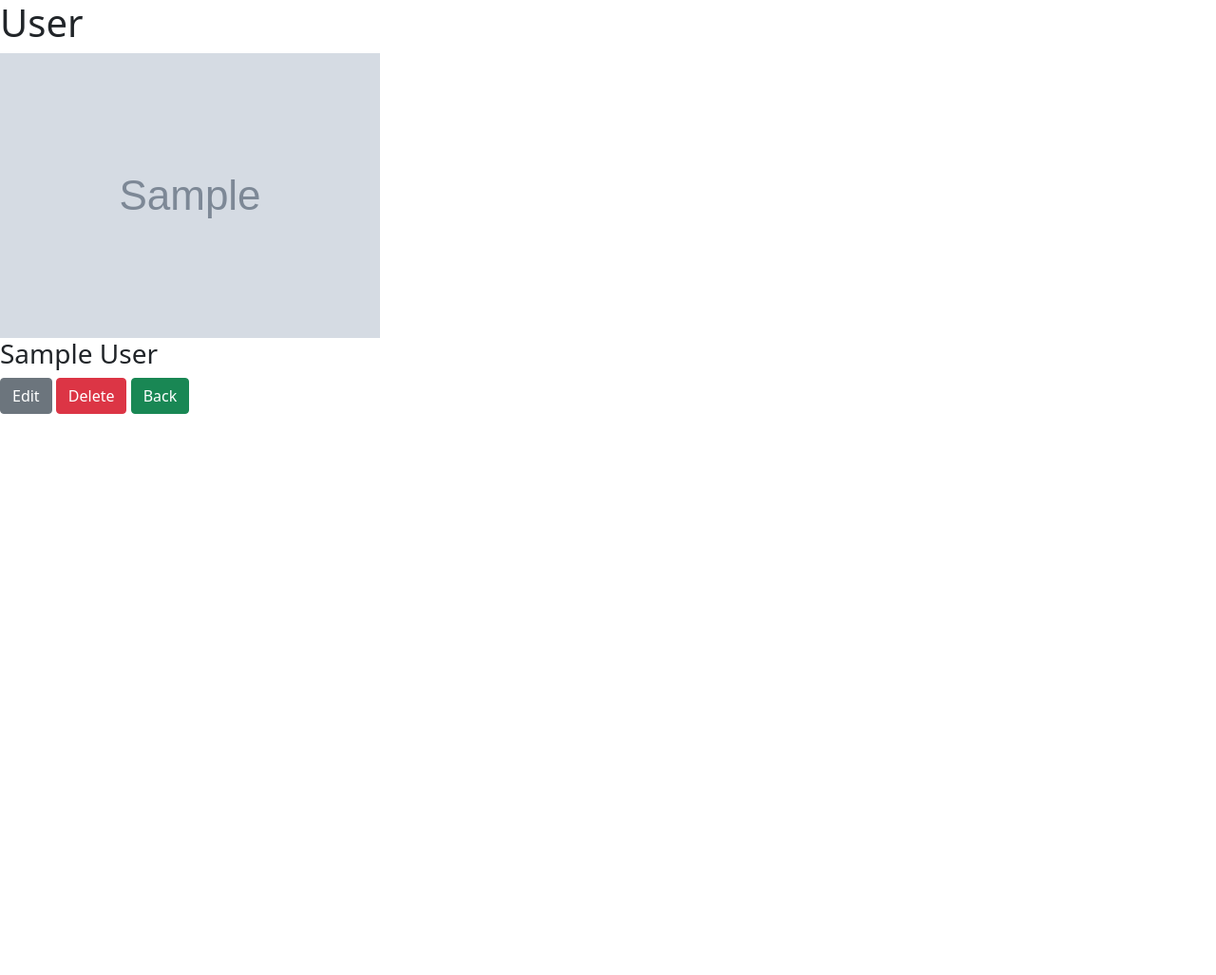
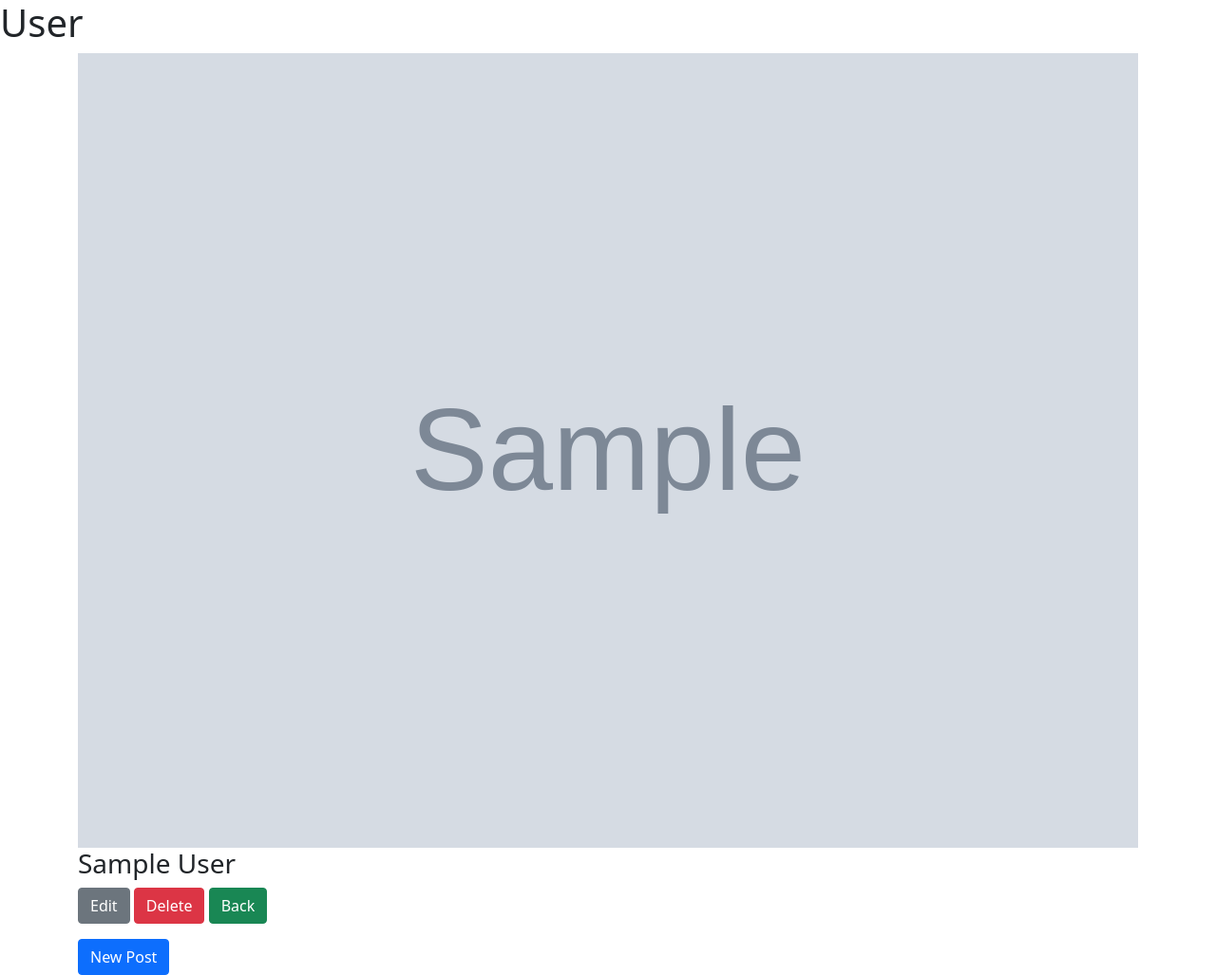
Before and after one commit to BrandonLMcintosh/23-1, a Flask app: page /users/1 in a window 1280 px wide. Shown: the whole page at 95% size. Before the commit the page ends 436 px from the top, so only its background shows below. Run offline with Flask 2, Linux system fonts and the light colour scheme; tables that the repository leaves empty hold one stand-in row (values such as "Sample post"); grey boxes marked "Sample" are stand-in pictures; parts of the project's set-up code (start-up, migrations or seed data) failed here and were passed over.

Commit message:
Finished most of the routes. Need tests. Read todo.txt

```diff
--- a/app.py
+++ b/app.py
@@ -1,8 +1,9 @@
 """Blogly application."""
+from re import template
 from flask import Flask, render_template, redirect, request
-from models import db, connect_db, User
+from models import db, connect_db, User, Post
 from flask_debugtoolbar import DebugToolbarExtension
-
+from datetime import datetime
 app = Flask(__name__)
 app.debug = True
 app.config['SECRET_KEY'] = "SuperSecret"
@@ -12,10 +13,13 @@
 app.config['TESTING'] = True
 app.config['DEBUG_TB_INTERCEPT_REDIRECTS'] = False
 
+
 toolbar = DebugToolbarExtension(app)
 connect_db(app)
 db.create_all()
-
+##################################
+### START INVIDIDUAL GET ROUTES ##
+##################################
 @app.route('/')
 def index():
     """REDIRECTS IMMEDIATELY TO /USERS"""
@@ -27,33 +31,7 @@
     """GET ROUTE FOR USER LIST (INDEX)"""
 
     users = User.query.order_by(User.first_name).all()
-    return render_template("user_list.html.j2", users=users)
-
-
-@app.route('/users/new')
-def users_new():
-    """GET ROUTE FOR NEW USER FORM"""
-
-    return render_template("new_user.html.j2")
-
-
-@app.route('/users/new', methods=["POST"])
-def users_post():
-    """POST ROUTE FOR NEW USER"""
-
-    first_name = request.form["first_name"]
-    last_name = request.form["last_name"]
-    image_url = request.form["image_url"] or None
-
-    user = User(
-        first_name=first_name,
-        last_name=last_name,
-        image_url=image_url)
-
-    db.session.add(user)
-    db.session.commit()
-
-    return redirect('/users')
+    return render_template("root/user_list.html.j2", users=users)
 
 
 @app.route('/users/<int:user_id>')
@@ -61,38 +39,118 @@
     """GET ROUTE FOR INDIVIDUAL USER"""
 
     user = User.query.get_or_404(user_id)
-    print(type(user.image_url))
-    return render_template("user.html.j2", user=user)
+
+    return render_template("user/user.html.j2", user=user)
+
+##################################
+##### START  GET/POST ROUTES #####
+##################################
 
 
-@app.route('/users/<int:user_id>/edit')
-def users_edit_get(user_id):
-    """GET ROUTE FOR USER EDIT"""
+@app.route('/users/new', methods=["GET", "POST"])
+def users_post():
+    """POST ROUTE FOR NEW USER"""
 
-    user = User.query.get_or_404(user_id)
-    return render_template("edit_user.html.j2", user=user)
+    if request.method == "GET":
+
+        return render_template("user/new_user.html.j2")
+
+    elif request.method == "POST":
+
+        first_name = request.form["first_name"]
+        last_name = request.form["last_name"]
+        image_url = request.form["image_url"] or None
+
+        user = User(
+        first_name=first_name,
+        last_name=last_name,
+        image_url=image_url)
+
+        db.session.add(user)
+        db.session.commit()
+
+        return redirect(f'/users/{user.id}')
+
+    else:
+
+        return redirect('/users')
 
 
-@app.route('/users/<int:user_id>/edit', methods=["POST"])
-def users_edit_post(user_id):
-    """POST ROUTE FOR USER EDIT"""
+@app.route('/users/<int:user_id>/edit', methods=["GET", "POST"])
+def users_user_edit(user_id):
+    """POST/GET ROUTE FOR USER EDIT"""
 
-    user = User.query.get_or_404(user_id)
-    db.session.add(user)
-    user.first_name = request.form["first_name"]
-    user.last_name = request.form["last_name"]
-    user.image_url = request.form["image_url"]
-    db.session.commit()
+    user = db.session.query(User).get_or_404(user_id)
 
-    return redirect(f'/users/{user_id}')
+    if request.method == "GET":
 
+        return render_template("user/edit_user.html.j2", user=user)
+
+    elif request.method == "POST":
+
+        db.session.add(user)
+        user.first_name = request.form["first_name"]
+        user.last_name = request.form["last_name"]
+        user.image_url = request.form["image_url"]
+        db.session.commit()
+
+        return redirect(f'/users/{user_id}')
+
+    else:
+
+        return redirect(f'/users/{user_id}')
+
+
+@app.route('/users/<int:user_id>/posts/<int:post_id>', methods=["GET", "POST"])
+def user_posts_edit(user_id, post_id):
+    """POST route for user post edit. Doesn't change post.created_at or post.user"""
+
+    user = db.session.query(User).get(user_id)
+    post = db.session.query(Post).get(post_id)
+
+    if request.method == "GET":
+
+        return render_template('post/post.html.j2', user=user, post=post)
+
+    elif request.method == "POST":
+
+        title = request.form["title"]
+        content = request.form["content"]
+        updated_at = datetime.utcnow()
+
+        post.title = title
+        post.content = content
+        post.updated_at = updated_at
+
+        db.session.add(post)
+        db.session.commit()
+
+        return redirect(f'/users/{user_id}/posts/{post_id}')
+
+    else:
+
+        return redirect(f'/users/{user_id}/posts/{post_id}')
+
+##################################
+##### START  DELETE ROUTES #######
+##################################
 
 
 @app.route('/users/<int:user_id>/delete')
-def users_delete_user(user_id):
+def users_user_delete(user_id):
     """GET ROUTE FOR USER DELETE"""
 
     user = User.query.get_or_404(user_id)
+
     db.session.delete(user)
     db.session.commit()
+
     return redirect('/users')
+
+
+@app.route('/users/<int:user_id>/posts/<int:post_id>/delete')
+def user_posts_delete(user_id, post_id):
+    pass
+    # need to do:
+    #     -add delete button to user post template
+    #     -add logic to remove from db and redirect
--- a/models.py
+++ b/models.py
@@ -1,5 +1,7 @@
 """Primary DB Class for User object"""
 from flask_sqlalchemy import SQLAlchemy
+from sqlalchemy.orm import backref
+from datetime import datetime
 
 db = SQLAlchemy()
 
@@ -15,15 +17,17 @@
         u = self
         return f"User {u.id} {u.first_name} {u.last_name} {u.image_url}"
 
+
     id = db.Column(db.Integer, primary_key=True, autoincrement=True)
+    first_name = db.Column(db.Text, nullable=False)
+    last_name = db.Column(db.Text, nullable=False)
+    image_url = db.Column(db.Text, nullable=False, default=default_pic)
 
-    first_name = db.Column(db.Text, nullable=False)
 
-    last_name = db.Column(db.Text, nullable=False)
-
-    image_url = db.Column(db.Text, nullable=False, default=default_pic)
     @classmethod
     def query_by_first_name(cls):
+        """Class method query to return all users ordered alphabetically"""
+
         return cls.query.order_by(cls.first_name).all()
 
     @property
@@ -32,6 +36,15 @@
 
         return f'{self.first_name} {self.last_name}'
 
+class Post(db.Model):
+    """Defines post. User to many posts, post to one user"""
+
+    id = db.Column(db.Integer, primary_key=True, autoincrement=True)
+    title = db.Column(db.Text, nullable=False)
+    content = db.Column(db.Text, nullable=False)
+    create_at = db.Column(db.DateTime, nullable=False, default=datetime.utcnow())
+    updated_at = db.Column(db.DateTime)
+    user = db.Relationship('User', backref='posts')
 
 def connect_db(app):
     """connects to the db"""
--- a/templates/user.html.j2
+++ /dev/null
@@ -1,15 +0,0 @@
-{% extends "base.html.j2" %}
-
-{% block title %}
-    User
-{% endblock title %}
-
-{% block body %}
-    <img src="{{user.image_url}}" alt="User Profile Image">
-    <h3>{{user.full_name}}</h3>
-    <a href="/users/{{user.id}}/edit" class="btn btn-secondary">Edit</a>
-    <a href="/users/{{user.id}}/delete" class="btn btn-danger">Delete</a>
-    <a href="/users" class="btn btn-success">Back</a>
-    </form>
-
-{% endblock body %}
--- a/templates/edit_user.html.j2
+++ b/templates/user/edit_user.html.j2
@@ -1,4 +1,4 @@
-{% extends "base.html.j2" %}
+{% extends "root/base.html.j2" %}
 {% block title %}
 Edit User {{user.full_name}}
 {% endblock title %}
--- a/templates/new_user.html.j2
+++ b/templates/user/new_user.html.j2
@@ -1,4 +1,4 @@
-{% extends "base.html.j2" %}
+{% extends "root/base.html.j2" %}
 
 {% block title %}
 Create a User
--- /dev/null
+++ b/templates/user/user.html.j2
@@ -0,0 +1,30 @@
+{% extends "root/base.html.j2" %}
+
+{% block title %}
+    User
+{% endblock title %}
+
+{% block body %}
+<div class="container">
+    <div class="row">
+        <img src="{{user.image_url}}" alt="User Profile Image" class="col">
+        <h3>{{user.full_name}}</h3>
+        <div class="col">
+            <a href="/users/{{user.id}}/edit" class="btn btn-secondary">Edit</a>
+            <a href="/users/{{user.id}}/delete" class="btn btn-danger">Delete</a>
+            <a href="/users" class="btn btn-success">Back</a>
+        </div>
+    </div>
+    <div class="row">
+        <ul class="col">
+            {% for post in user.posts %}
+                <li><a href="/user/{{user.id}}/posts/{{post.id}}">{{post.title}}</a></li>
+            {% endfor %}
+        </ul>
+    </div>
+    <a href="/user/{{user.id}}/posts/new" class="btn btn-primary">New Post</a>
+</div>
+
+
+
+{% endblock body %}
```
Also changed, not shown: templates/post/edit_post.html.j2 (added, +14 -0 lines), templates/post/new_post.html.j2 (added, +14 -0 lines), templates/post/post.html.j2 (added, +17 -0 lines), todo.txt (added, +18 -0 lines), templates/root/base.html.j2 (renamed from templates/base.html.j2), templates/root/user_list.html.j2 (renamed from templates/user_list.html.j2).
